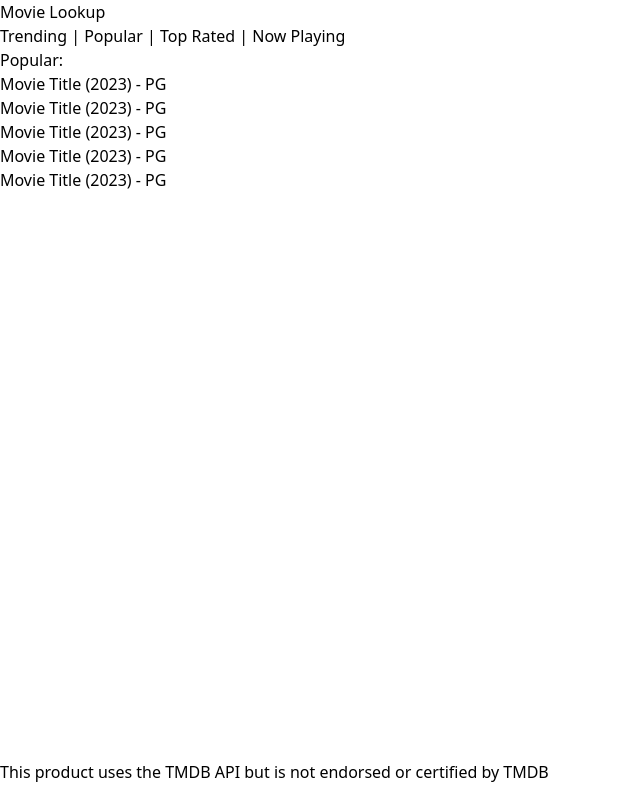
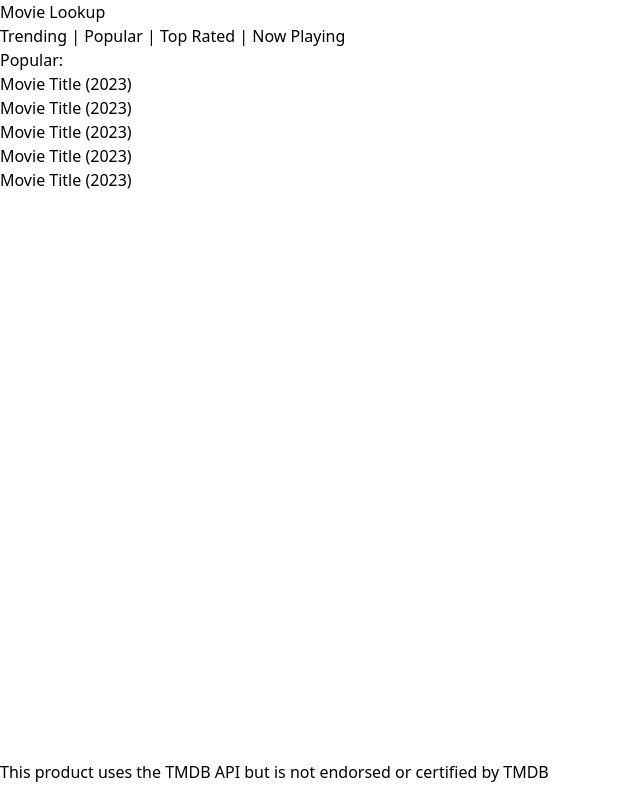
Before and after one commit to TOVTC/vue3-movie-lookup, a Vue app: page /popular in a window 1280 px wide. Shown: the whole page, without its empty margins (0-640 px from the left). Built offline with nearby package versions, Linux system fonts and the light colour scheme.

Commit message:
updated vue router

```diff
--- a/src/App.vue
+++ b/src/App.vue
@@ -5,12 +5,12 @@ import { RouterLink, RouterView } from 'vue-router'
 <template>
   <div id="page-container">
       <header>
-            <RouterLink to="/"><h1>Movie Lookup</h1></RouterLink>
+            <RouterLink :to="{ name: 'home' }"><h1>Movie Lookup</h1></RouterLink>
           <nav>
-            <RouterLink to="/trending">Trending</RouterLink> |
-            <RouterLink to="/popular">Popular</RouterLink> |
-            <RouterLink to="/top-rated">Top Rated</RouterLink> |
-            <RouterLink to="/now-playing">Now Playing</RouterLink>
+            <RouterLink :to="{ name: 'trending' }">Trending</RouterLink> |
+            <RouterLink :to="{ name: 'popular' }">Popular</RouterLink> |
+            <RouterLink :to="{ name: 'top-rated' }">Top Rated</RouterLink> |
+            <RouterLink :to="{ name: 'now-playing' }">Now Playing</RouterLink>
           </nav>
       </header>
       <div id="content-wrap">
--- /dev/null
+++ b/src/components/MovieList.vue
@@ -0,0 +1,22 @@
+<script setup>
+</script>
+
+<template>
+    <ul>
+        <RouterLink :to="{ name: 'movie-details' }">
+            <li>Movie Title (2023)</li>
+        </RouterLink>
+        <RouterLink :to="{ name: 'movie-details' }">
+            <li>Movie Title (2023)</li>
+        </RouterLink>
+        <RouterLink :to="{ name: 'movie-details' }">
+            <li>Movie Title (2023)</li>
+        </RouterLink>
+        <RouterLink :to="{ name: 'movie-details' }">
+            <li>Movie Title (2023)</li>
+        </RouterLink>
+        <RouterLink :to="{ name: 'movie-details' }">
+            <li>Movie Title (2023)</li>
+        </RouterLink>
+    </ul>
+</template>
--- a/src/views/HomeView.vue
+++ b/src/views/HomeView.vue
@@ -1,5 +1,5 @@
 <script setup>
-// import TheWelcome from '../components/TheWelcome.vue'
+// import { RouterLink } from 'vue-router'
 </script>
 
 <template>
@@ -7,7 +7,7 @@
     <form id="search-form">
         <label for="movie-name">Enter a movie name:</label><br/>
         <input type="text" id="search">
-        <button type="submit">Search</button>
+        <RouterLink :to="{ name: 'results' }"><button type="submit">Search</button></RouterLink>
     </form>
   </main>
 </template>
--- a/src/views/MovieDetailsView.vue
+++ b/src/views/MovieDetailsView.vue
@@ -25,21 +25,41 @@
             <div class="list">
                 <h3>Recommended Films:</h3>
                 <ul>
+                    <RouterLink :to="{ name: 'movie-details' }">
                         <li>Movie Title (2023)</li>
+                    </RouterLink>
+                    <RouterLink :to="{ name: 'movie-details' }">
                         <li>Movie Title (2023)</li>
+                    </RouterLink>
+                    <RouterLink :to="{ name: 'movie-details' }">
                         <li>Movie Title (2023)</li>
+                    </RouterLink>
+                    <RouterLink :to="{ name: 'movie-details' }">
                         <li>Movie Title (2023)</li>
+                    </RouterLink>
+                    <RouterLink :to="{ name: 'movie-details' }">
                         <li>Movie Title (2023)</li>
+                    </RouterLink>
                 </ul>
             </div>
             <div class="list">
                 <h3>Similar Films:</h3>
                 <ul>
+                    <RouterLink :to="{ name: 'movie-details' }">
                         <li>Movie Title (2023)</li>
+                    </RouterLink>
+                    <RouterLink :to="{ name: 'movie-details' }">
                         <li>Movie Title (2023)</li>
+                    </RouterLink>
+                    <RouterLink :to="{ name: 'movie-details' }">
                         <li>Movie Title (2023)</li>
+                    </RouterLink>
+                    <RouterLink :to="{ name: 'movie-details' }">
                         <li>Movie Title (2023)</li>
+                    </RouterLink>
+                    <RouterLink :to="{ name: 'movie-details' }">
                         <li>Movie Title (2023)</li>
+                    </RouterLink>
                 </ul>
             </div>
         </section>
--- a/src/views/NowPlayingView.vue
+++ b/src/views/NowPlayingView.vue
@@ -4,22 +4,22 @@
 <template>
     <main>
         <h2>Now Playing:</h2>
-            <ul>
-                <li>
-                    <a href="movie-details.html"><span class="title">Movie Title (2023)</span> - PG</a>
-                </li>
-                <li>
-                    <a href="movie-details.html"><span class="title">Movie Title (2023)</span> - PG</a>
-                </li>
-                <li>
-                    <a href="movie-details.html"><span class="title">Movie Title (2023)</span> - PG</a>
-                </li>
-                <li>
-                    <a href="movie-details.html"><span class="title">Movie Title (2023)</span> - PG</a>
-                </li>
-                <li>
-                    <a href="movie-details.html"><span class="title">Movie Title (2023)</span> - PG</a>
-                </li>
-            </ul>
+        <ul>
+            <RouterLink :to="{ name: 'movie-details' }">
+                <li>Movie Title (2023)</li>
+            </RouterLink>
+            <RouterLink :to="{ name: 'movie-details' }">
+                <li>Movie Title (2023)</li>
+            </RouterLink>
+            <RouterLink :to="{ name: 'movie-details' }">
+                <li>Movie Title (2023)</li>
+            </RouterLink>
+            <RouterLink :to="{ name: 'movie-details' }">
+                <li>Movie Title (2023)</li>
+            </RouterLink>
+            <RouterLink :to="{ name: 'movie-details' }">
+                <li>Movie Title (2023)</li>
+            </RouterLink>
+        </ul>
     </main>
 </template>
--- a/src/views/PopularView.vue
+++ b/src/views/PopularView.vue
@@ -4,22 +4,22 @@
 <template>
     <main>
         <h2>Popular:</h2>
-            <ul>
-                <li>
-                    <a href="movie-details.html"><span class="title">Movie Title (2023)</span> - PG</a>
-                </li>
-                <li>
-                    <a href="movie-details.html"><span class="title">Movie Title (2023)</span> - PG</a>
-                </li>
-                <li>
-                    <a href="movie-details.html"><span class="title">Movie Title (2023)</span> - PG</a>
-                </li>
-                <li>
-                    <a href="movie-details.html"><span class="title">Movie Title (2023)</span> - PG</a>
-                </li>
-                <li>
-                    <a href="movie-details.html"><span class="title">Movie Title (2023)</span> - PG</a>
-                </li>
-            </ul>
+        <ul>
+            <RouterLink :to="{ name: 'movie-details' }">
+                <li>Movie Title (2023)</li>
+            </RouterLink>
+            <RouterLink :to="{ name: 'movie-details' }">
+                <li>Movie Title (2023)</li>
+            </RouterLink>
+            <RouterLink :to="{ name: 'movie-details' }">
+                <li>Movie Title (2023)</li>
+            </RouterLink>
+            <RouterLink :to="{ name: 'movie-details' }">
+                <li>Movie Title (2023)</li>
+            </RouterLink>
+            <RouterLink :to="{ name: 'movie-details' }">
+                <li>Movie Title (2023)</li>
+            </RouterLink>
+        </ul>
     </main>
 </template>
--- a/src/views/ResultsView.vue
+++ b/src/views/ResultsView.vue
@@ -4,12 +4,22 @@
 <template>
     <main>
         <h2>Results for "Search":</h2>
-            <ul>
+        <ul>
+            <RouterLink :to="{ name: 'movie-details' }">
                 <li>Movie Title (2023)</li>
+            </RouterLink>
+            <RouterLink :to="{ name: 'movie-details' }">
                 <li>Movie Title (2023)</li>
+            </RouterLink>
+            <RouterLink :to="{ name: 'movie-details' }">
                 <li>Movie Title (2023)</li>
+            </RouterLink>
+            <RouterLink :to="{ name: 'movie-details' }">
                 <li>Movie Title (2023)</li>
+            </RouterLink>
+            <RouterLink :to="{ name: 'movie-details' }">
                 <li>Movie Title (2023)</li>
-            </ul>
+            </RouterLink>
+        </ul>
     </main>
 </template>
--- a/src/views/TopRatedView.vue
+++ b/src/views/TopRatedView.vue
@@ -4,22 +4,22 @@
 <template>
     <main>
         <h2>Top Rated:</h2>
-            <ul>
-                <li>
-                    <a href="movie-details.html"><span class="title">Movie Title (2023)</span> - PG</a>
-                </li>
-                <li>
-                    <a href="movie-details.html"><span class="title">Movie Title (2023)</span> - PG</a>
-                </li>
-                <li>
-                    <a href="movie-details.html"><span class="title">Movie Title (2023)</span> - PG</a>
-                </li>
-                <li>
-                    <a href="movie-details.html"><span class="title">Movie Title (2023)</span> - PG</a>
-                </li>
-                <li>
-                    <a href="movie-details.html"><span class="title">Movie Title (2023)</span> - PG</a>
-                </li>
-            </ul>
+        <ul>
+            <RouterLink :to="{ name: 'movie-details' }">
+                <li>Movie Title (2023)</li>
+            </RouterLink>
+            <RouterLink :to="{ name: 'movie-details' }">
+                <li>Movie Title (2023)</li>
+            </RouterLink>
+            <RouterLink :to="{ name: 'movie-details' }">
+                <li>Movie Title (2023)</li>
+            </RouterLink>
+            <RouterLink :to="{ name: 'movie-details' }">
+                <li>Movie Title (2023)</li>
+            </RouterLink>
+            <RouterLink :to="{ name: 'movie-details' }">
+                <li>Movie Title (2023)</li>
+            </RouterLink>
+        </ul>
     </main>
 </template>
--- a/src/views/TrendingView.vue
+++ b/src/views/TrendingView.vue
@@ -4,22 +4,22 @@
 <template>
     <main>
         <h2>Trending:</h2>
-            <ul>
-                <li>
-                    <a href="movie-details.html"><span class="title">Movie Title (2023)</span> - PG</a>
-                </li>
-                <li>
-                    <a href="movie-details.html"><span class="title">Movie Title (2023)</span> - PG</a>
-                </li>
-                <li>
-                    <a href="movie-details.html"><span class="title">Movie Title (2023)</span> - PG</a>
-                </li>
-                <li>
-                    <a href="movie-details.html"><span class="title">Movie Title (2023)</span> - PG</a>
-                </li>
-                <li>
-                    <a href="movie-details.html"><span class="title">Movie Title (2023)</span> - PG</a>
-                </li>
-            </ul>
+        <ul>
+            <RouterLink :to="{ name: 'movie-details' }">
+                <li>Movie Title (2023)</li>
+            </RouterLink>
+            <RouterLink :to="{ name: 'movie-details' }">
+                <li>Movie Title (2023)</li>
+            </RouterLink>
+            <RouterLink :to="{ name: 'movie-details' }">
+                <li>Movie Title (2023)</li>
+            </RouterLink>
+            <RouterLink :to="{ name: 'movie-details' }">
+                <li>Movie Title (2023)</li>
+            </RouterLink>
+            <RouterLink :to="{ name: 'movie-details' }">
+                <li>Movie Title (2023)</li>
+            </RouterLink>
+        </ul>
     </main>
 </template>
```
Lines whose indentation alone changed are shown as unchanged.
